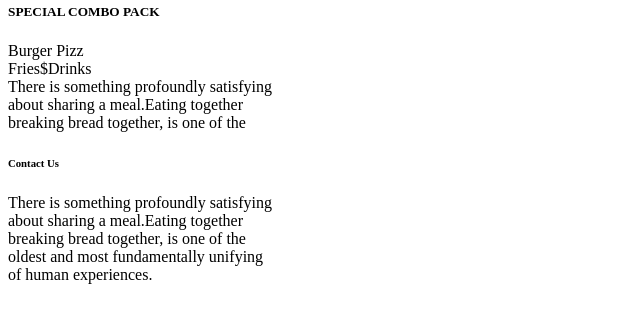
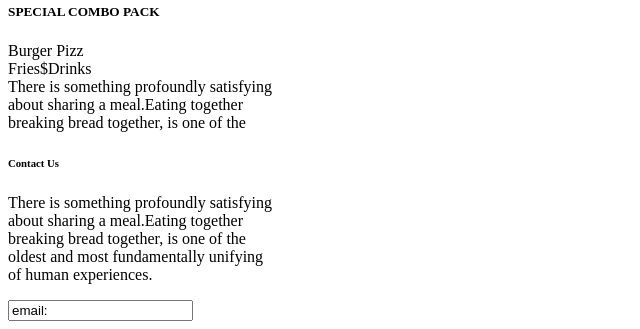
Before and after one commit to monginadiana/StreetFoodWebsite, a plain HTML site: page index.html in a window 1280 px wide. Shown: the part 2014-2343 px from the top of the page, without its empty margins (0-640 px from the left). Before the commit the page ends 2314 px from the top, so only its background shows below. Drawn offline with Linux system fonts and the light colour scheme.

Commit message:
email addition

```diff
--- a/index.html
+++ b/index.html
@@ -97,6 +97,7 @@
              <h6><span class="get-intouch">Contact</span> <span class="me">Us</span></h6>
             <div class="header 4">
                 <p>There is something profoundly satisfying<br>about sharing a meal.Eating together<br>breaking bread together, is one of the <br> oldest and most fundamentally unifying<br>of human experiences.</p>
+                <input class="email:" type="email:" value="email:" placeholder="email"
 
             </div>
          </div>
```
